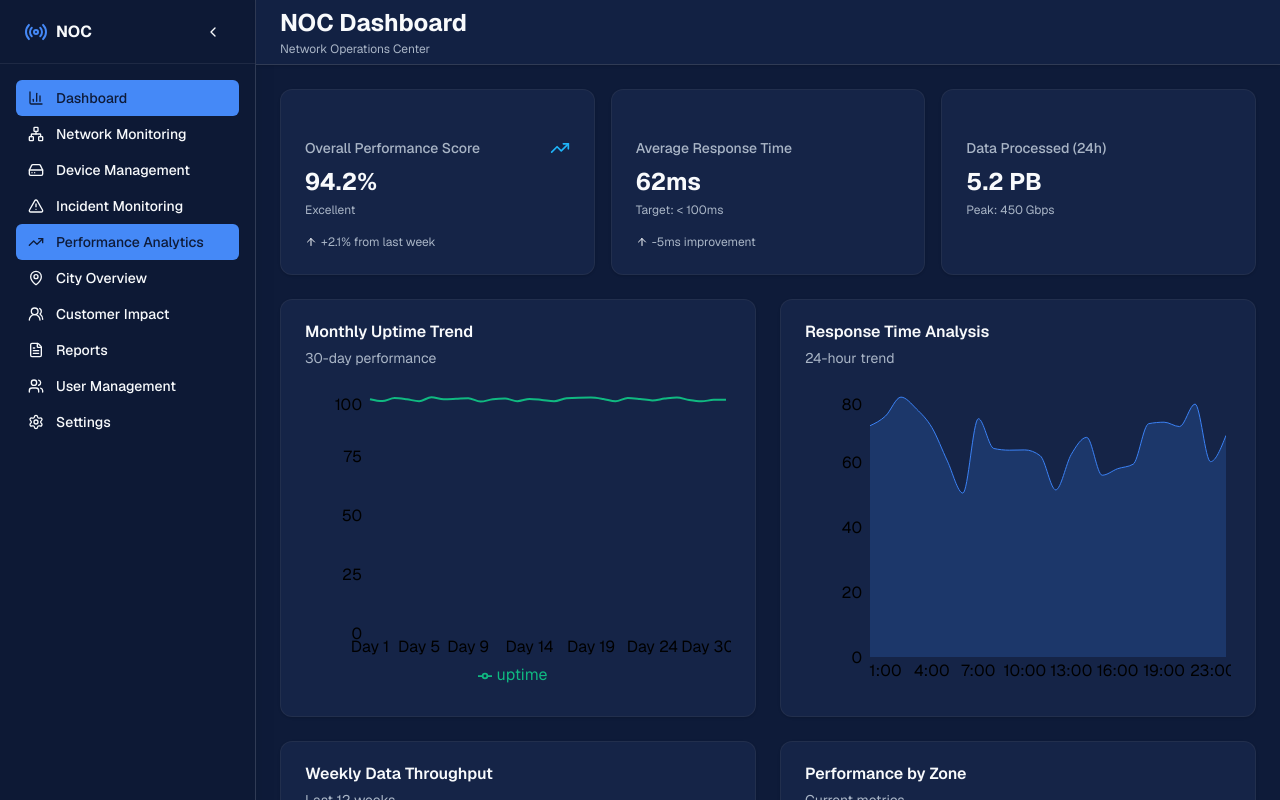
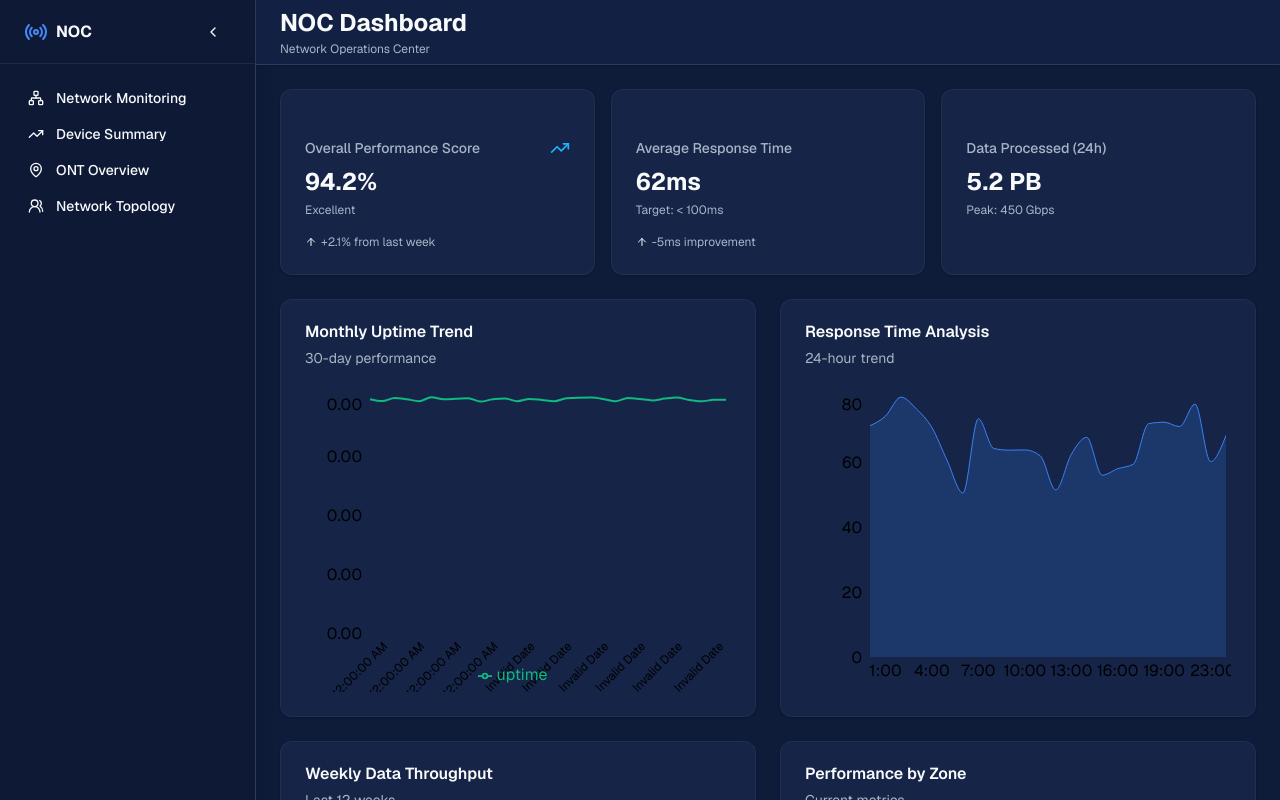
Before and after one commit to fadeldnswr/network-ops-fe, a Next.js app: page /dashboard/analytics in a window 1280 px wide. Shown: the top 800 px of the page. Built offline with nearby package versions, Linux system fonts and the light colour scheme.

Commit message:
Change charts, card, and sidebar

```diff
--- a/components/dashboard/charts.tsx
+++ b/components/dashboard/charts.tsx
@@ -31,7 +31,12 @@ interface LineChartProps {
   lines: Array<{ key: string; stroke: string }>
 }
 
-export function LineChartComponent({ title, description, data, lines }: LineChartProps) {
+export function LineChartComponent({
+  title,
+  description,
+  data,
+  lines,
+}: LineChartProps) {
   return (
     <Card className="bg-card border-border/50">
       <CardHeader>
@@ -42,8 +47,18 @@ export function LineChartComponent({ title, description, data, lines }: LineChar
         <ResponsiveContainer width="100%" height={300}>
           <LineChart data={data}>
             <CartesianGrid strokeDasharray="3 3" stroke="var(--color-border)" />
-            <XAxis dataKey="name" stroke="var(--color-muted-foreground)" />
-            <YAxis stroke="var(--color-muted-foreground)" />
+            <XAxis
+              dataKey="name"
+              stroke="var(--color-muted-foreground)"
+              angle={-45}  // Rotasi untuk label waktu agar lebih mudah terbaca
+              textAnchor="end"  // Posisi teks yang lebih baik
+              tick={{ fontSize: 12 }} // Ukuran font untuk tick
+              tickFormatter={(tick) => new Date(tick).toLocaleTimeString()} // Memformat waktu
+            />
+            <YAxis
+              stroke="var(--color-muted-foreground)"
+              tickFormatter={(tick) => (tick / 1e9).toFixed(2)} // Menampilkan dalam Gbps
+            />
             <Tooltip
               contentStyle={{
                 backgroundColor: 'var(--color-card)',
--- a/components/dashboard/city-card.tsx
+++ b/components/dashboard/city-card.tsx
@@ -29,7 +29,7 @@ export function CityCard({ city }: CityCardProps) {
 
   // Severity color based on AI recommendation severity level
   const severityClass =
-    city.ai_severity === 'CRITICAL'
+    city.ai_severity === 'CRIT'
       ? 'text-red-400'
       : city.ai_severity === 'WARN'
       ? 'text-amber-400'
--- a/components/dashboard/sidebar.tsx
+++ b/components/dashboard/sidebar.tsx
@@ -23,56 +23,56 @@ import { Button } from '@/components/ui/button'
 import React, { useState } from 'react'
 
 const navItems = [
-  {
-    title: 'Dashboard',
-    href: '/dashboard',
-    icon: BarChart3,
-  },
+  // {
+  //   title: 'Dashboard',
+  //   href: '/dashboard',
+  //   icon: BarChart3,
+  // },
   {
     title: 'Network Monitoring',
     href: '/dashboard/network',
     icon: Network,
   },
+  // {
+  //   title: 'Device Management',
+  //   href: '/dashboard/devices',
+  //   icon: HardDrive,
+  // },
+  // {
+  //   title: 'Incident Monitoring',
+  //   href: '/dashboard/incidents',
+  //   icon: AlertTriangle,
+  // },
   {
-    title: 'Device Management',
-    href: '/dashboard/devices',
-    icon: HardDrive,
-  },
-  {
-    title: 'Incident Monitoring',
-    href: '/dashboard/incidents',
-    icon: AlertTriangle,
-  },
-  {
-    title: 'Performance Analytics',
-    href: '/dashboard/analytics',
+    title: 'Device Summary',
+    href: '/dashboard/summary',
     icon: TrendingUp,
   },
   {
-    title: 'City Overview',
+    title: 'ONT Overview',
     href: '/dashboard/cities',
     icon: MapPin,
   },
   {
-    title: 'Customer Impact',
+    title: 'Network Topology',
     href: '/dashboard/customers',
     icon: Users2,
   },
-  {
-    title: 'Reports',
-    href: '/dashboard/reports',
-    icon: FileText,
-  },
-  {
-    title: 'User Management',
-    href: '/dashboard/users',
-    icon: Users,
-  },
-  {
-    title: 'Settings',
-    href: '/dashboard/settings',
-    icon: Settings,
-  },
+  // {
+  //   title: 'Reports',
+  //   href: '/dashboard/reports',
+  //   icon: FileText,
+  // },
+  // {
+  //   title: 'User Management',
+  //   href: '/dashboard/users',
+  //   icon: Users,
+  // },
+  // {
+  //   title: 'Settings',
+  //   href: '/dashboard/settings',
+  //   icon: Settings,
+  // },
 ]
 
 export function Sidebar({ collapsed, setCollapsed }: { collapsed: boolean; setCollapsed: React.Dispatch<React.SetStateAction<boolean>> }) {
```
